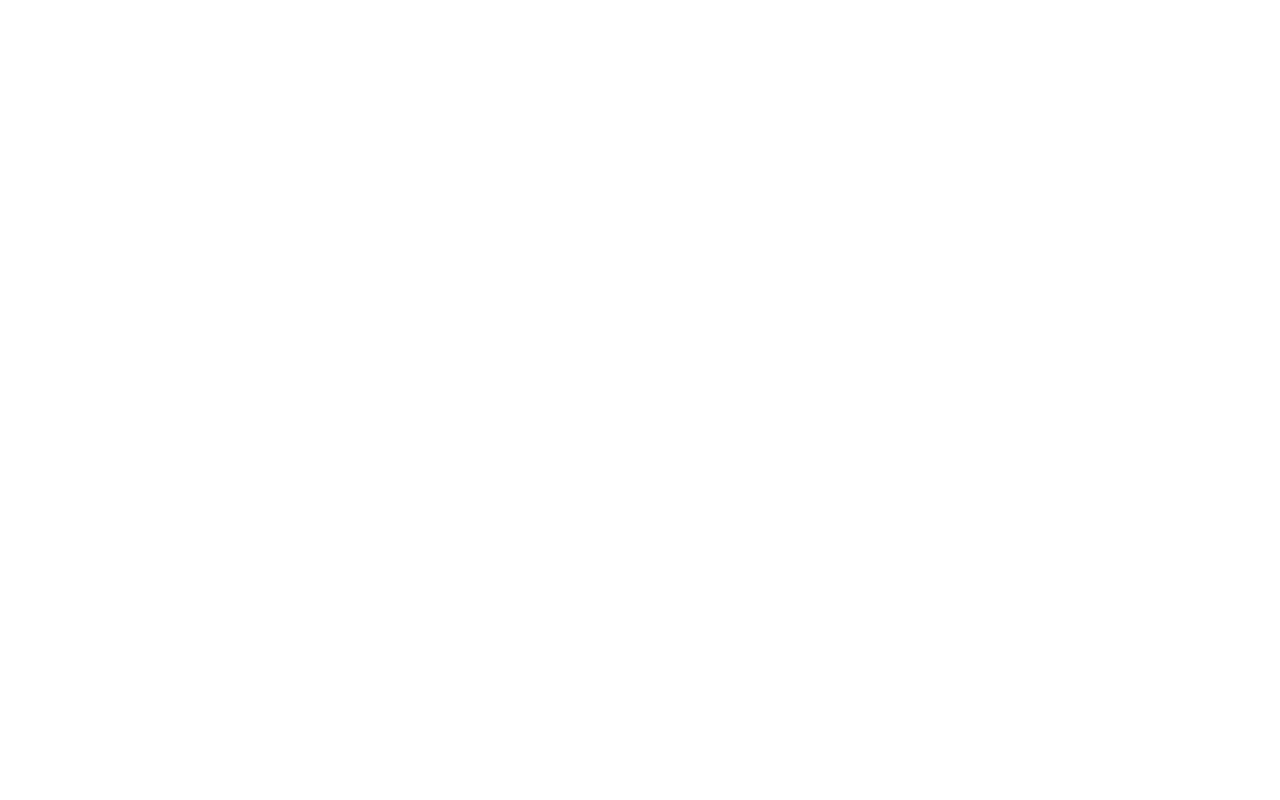
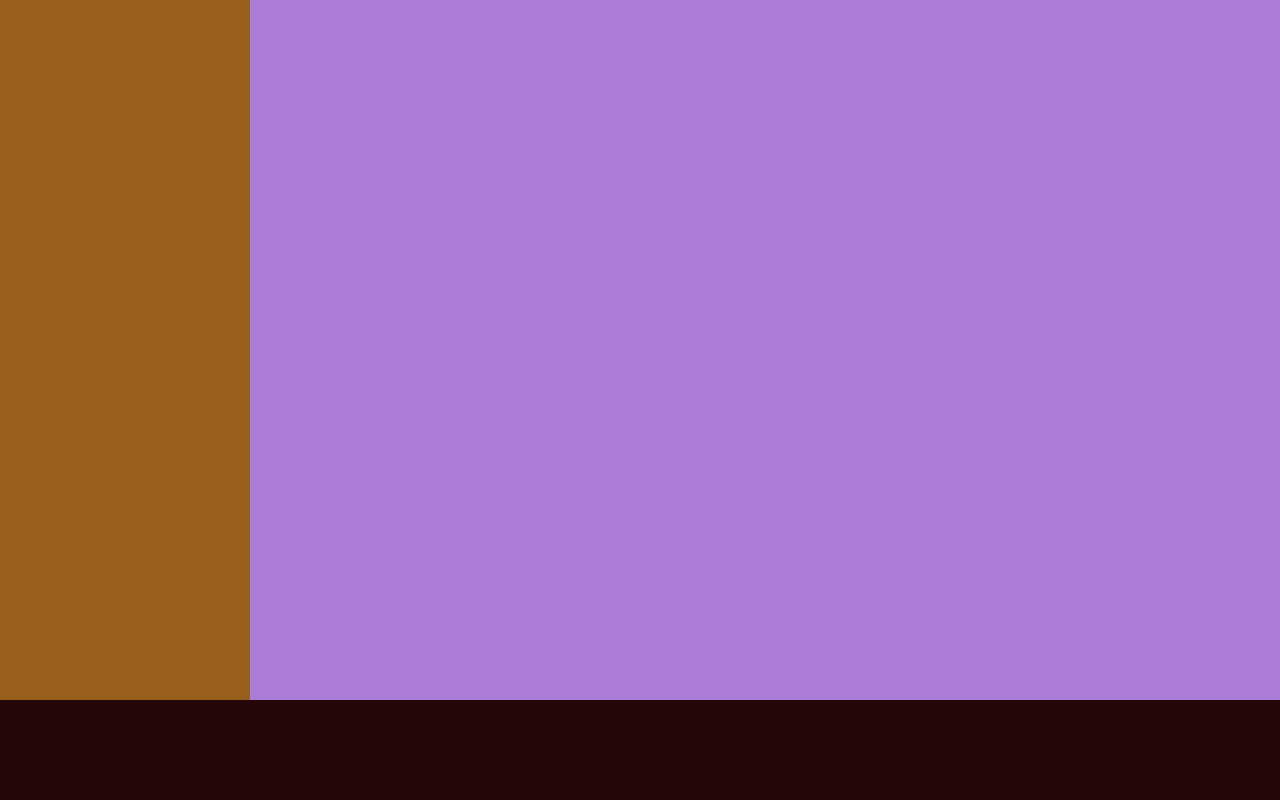
Before and after one commit to ubska/html-css-spotifyweb, a plain HTML site: page index.html in a window 1280 px wide. Drawn offline with Linux system fonts and the light colour scheme.

Commit message:
struttura a blocchi colorati

```diff
--- a/css/style.css
+++ b/css/style.css
@@ -0,0 +1,36 @@
+*{
+    margin: 0;
+    padding: 0;
+    box-sizing: border-box;
+}
+
+
+
+.container{
+    /* DEBUG */
+    background-color: aquamarine;
+    width: 100%;
+    height: calc(100vh - 100px);
+    display: flex;
+}
+
+.col-sidebar{
+    /* DEGUB */
+    background-color: rgb(152, 95, 26);
+    width: 250px;
+    height: calc(100vh - 100px);
+}
+
+.col-main{
+    /* DEBUG */
+    background-color: rgb(171, 124, 214);
+    height: calc(100vh - 100px);
+    width: calc(100% - 250px);
+    overflow: auto;
+}
+.player{
+    /* DEBUG */
+    width: 100%;
+    background-color: rgb(37, 6, 6);
+    height: 100px;
+}
--- a/index.html
+++ b/index.html
@@ -17,6 +17,13 @@
     <title>Spotify</title>
 </head>
 <body>
+    <div class="container">
+        <div class="col-sidebar"></div>
+        <div class="col-main">
 
+        </div>
+    </div>
+    <div class="player">
+    </div>
 </body>
 </html>
```
